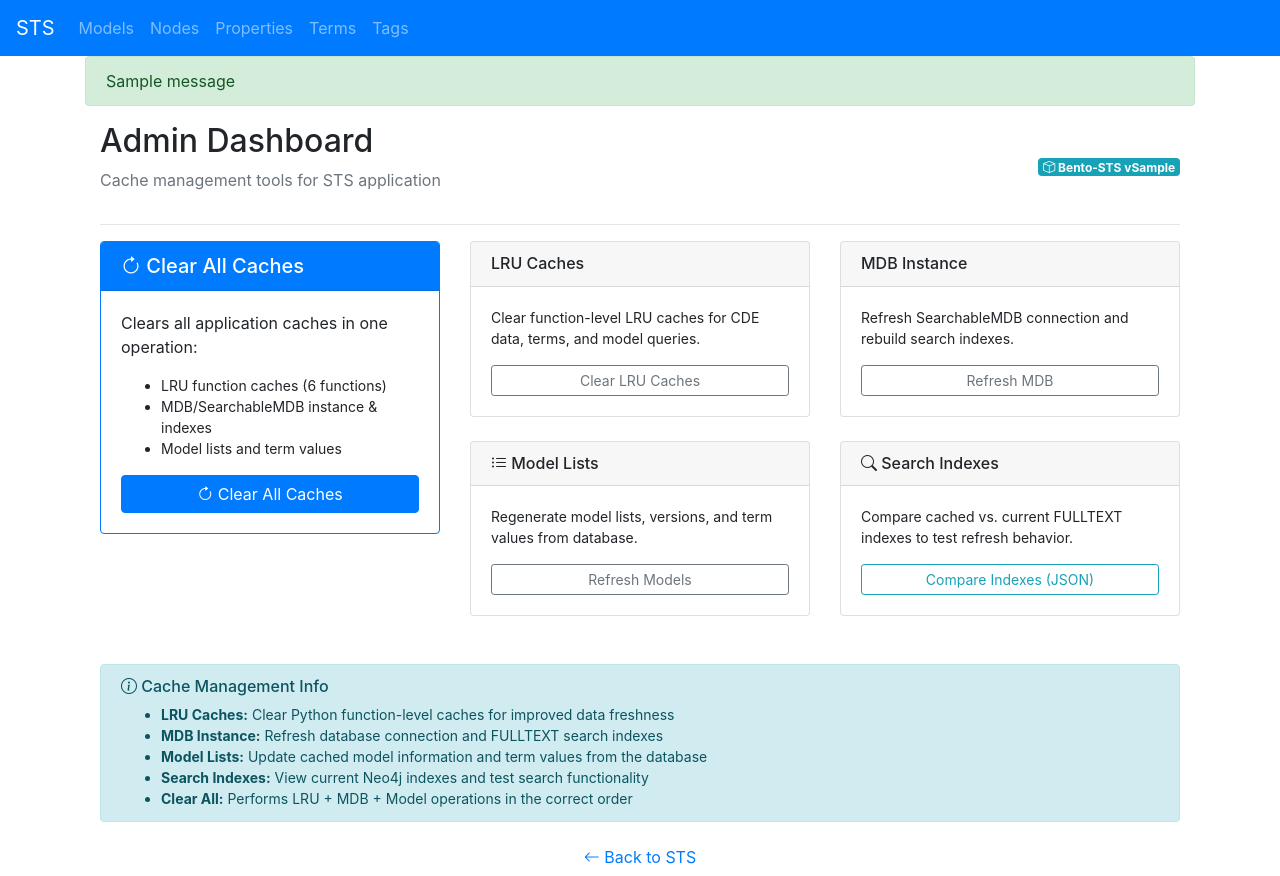
After one commit to CBIIT/bento-sts, a Python web app: template python/src/bento_sts/templates/admin_dashboard.html in a window 1280 px wide. The commit adds this page. Run offline with Jinja, Linux system fonts and the light colour scheme; the template is opened without the code that fills it: most values are stand-ins (such as "Sample title", 1, 10 or a date in 2020); one stand-in notice (Sample message) is shown; some libraries are stand-ins or nearby versions.

Commit message:
feat(admin tools): add cache-clearing tools
Add admin dashboard and routes:
- /admin/clear-lru-caches to clear cached values for functions that use the lru_cache decorator
- /admin/refresh-mdb to refresh connection to MDB using uri, username, and password set in the app  environment
- /admin/refresh-model-lists to reload current app model list for model id links
- /admin/clear-all-caches to do all the above
- /admin/indexes to list all cached indexes and current Neo4j indexes
- /admin/version to get current bento-sts package version used by app

```diff
--- a/python/pyproject.toml
+++ b/python/pyproject.toml
@@ -1,6 +1,6 @@
 [project]
 name = "bento-sts"
-version = "0.1.17"
+version = "0.1.18"
 authors = [
 	{ name = "Mark Benson", email = "mark.benson@nih.gov" },
 	{ name = "Mark A. Jensen", email = "mark.jensen@nih.gov" },
@@ -19,7 +19,7 @@ classifiers = [
 
 [tool.poetry]
 name = "bento-sts"
-version = "0.1.17"
+version = "0.1.18"
 description = "Bento Simple Terminology Server"
 authors = [
 	"Mark Benson <mark.benson@nih.gov>",
--- a/python/src/bento_sts/sts.py
+++ b/python/src/bento_sts/sts.py
@@ -35,7 +35,7 @@ def create_app(config_class=Config):
 
     minfo = app.config["MDB"].mdb_.get_model_info()
 
-    app.config["MODEL_LIST"] = sorted(set([x["handle"] for x in minfo]))
+    app.config["MODEL_LIST"] = sorted({x["handle"] for x in minfo})
     app.config["VERSIONS_BY_MODEL"] = {
         m: sorted([v["version"] for v in minfo if v["handle"] == m])
         for m in app.config["MODEL_LIST"]
--- /dev/null
+++ b/python/src/bento_sts/templates/admin_dashboard.html
@@ -0,0 +1,156 @@
+{% extends "base.html" %}
+
+{% block app_content %}
+<div class="container-fluid">
+    <div class="row">
+        <div class="col-12">
+            <div class="d-flex justify-content-between align-items-center mb-3">
+                <div>
+                    <h2>Admin Dashboard</h2>
+                    <p class="text-muted">Cache management tools for STS application</p>
+                </div>
+                <div class="text-right">
+                    <span class="badge badge-info badge-lg">
+                        <i class="bi bi-box"></i> Bento-STS v{{ package_version }}
+                    </span>
+                </div>
+            </div>
+            <hr>
+        </div>
+    </div>
+
+    <div class="row">
+        <!-- Clear All Caches - Primary Action -->
+        <div class="col-md-6 col-lg-4 mb-4">
+            <div class="card border-primary">
+                <div class="card-header bg-primary text-white">
+                    <h5 class="card-title mb-0">
+                        <i class="bi bi-arrow-clockwise"></i> Clear All Caches
+                    </h5>
+                </div>
+                <div class="card-body">
+                    <p class="card-text">Clears all application caches in one operation:</p>
+                    <ul class="small">
+                        <li>LRU function caches (6 functions)</li>
+                        <li>MDB/SearchableMDB instance & indexes</li>
+                        <li>Model lists and term values</li>
+                    </ul>
+                    <form method="POST" action="{{ url_for('main.admin_clear_all_caches') }}" style="display:inline;">
+                        <button type="submit" class="btn btn-primary btn-block"
+                                onclick="return confirm('Clear all caches? This will refresh all cached data.')">
+                            <i class="bi bi-arrow-clockwise"></i> Clear All Caches
+                        </button>
+                    </form>
+                </div>
+            </div>
+        </div>
+
+        <!-- Individual Cache Tools -->
+        <div class="col-md-6 col-lg-8">
+            <div class="row">
+                <!-- LRU Caches -->
+                <div class="col-md-6 mb-4">
+                    <div class="card">
+                        <div class="card-header">
+                            <h6 class="card-title mb-0">
+                                <i class="bi bi-memory"></i> LRU Caches
+                            </h6>
+                        </div>
+                        <div class="card-body">
+                            <p class="card-text small">Clear function-level LRU caches for CDE data, terms, and model queries.</p>
+                            <form method="POST" action="{{ url_for('main.admin_clear_lru_caches') }}" style="display:inline;">
+                                <button type="submit" class="btn btn-outline-secondary btn-sm btn-block"
+                                        onclick="return confirm('Clear LRU caches?')">
+                                    Clear LRU Caches
+                                </button>
+                            </form>
+                        </div>
+                    </div>
+                </div>
+
+                <!-- MDB Instance -->
+                <div class="col-md-6 mb-4">
+                    <div class="card">
+                        <div class="card-header">
+                            <h6 class="card-title mb-0">
+                                <i class="bi bi-database"></i> MDB Instance
+                            </h6>
+                        </div>
+                        <div class="card-body">
+                            <p class="card-text small">Refresh SearchableMDB connection and rebuild search indexes.</p>
+                            <form method="POST" action="{{ url_for('main.admin_refresh_mdb') }}" style="display:inline;">
+                                <button type="submit" class="btn btn-outline-secondary btn-sm btn-block"
+                                        onclick="return confirm('Refresh MDB instance? This may take a moment.')">
+                                    Refresh MDB
+                                </button>
+                            </form>
+                        </div>
+                    </div>
+                </div>
+
+                <!-- Model Lists -->
+                <div class="col-md-6 mb-4">
+                    <div class="card">
+                        <div class="card-header">
+                            <h6 class="card-title mb-0">
+                                <i class="bi bi-list-ul"></i> Model Lists
+                            </h6>
+                        </div>
+                        <div class="card-body">
+                            <p class="card-text small">Regenerate model lists, versions, and term values from database.</p>
+                            <form method="POST" action="{{ url_for('main.admin_refresh_model_lists') }}" style="display:inline;">
+                                <button type="submit" class="btn btn-outline-secondary btn-sm btn-block"
+                                        onclick="return confirm('Refresh model lists?')">
+                                    Refresh Models
+                                </button>
+                            </form>
+                        </div>
+                    </div>
+                </div>
+
+                <!-- Search Indexes -->
+                <div class="col-md-6 mb-4">
+                    <div class="card">
+                        <div class="card-header">
+                            <h6 class="card-title mb-0">
+                                <i class="bi bi-search"></i> Search Indexes
+                            </h6>
+                        </div>
+                        <div class="card-body">
+                            <p class="card-text small">Compare cached vs. current FULLTEXT indexes to test refresh behavior.</p>
+                            <a href="{{ url_for('main.admin_list_indexes') }}"
+                               class="btn btn-outline-info btn-sm btn-block"
+                               target="_blank">
+                                Compare Indexes (JSON)
+                            </a>
+                        </div>
+                    </div>
+                </div>
+            </div>
+        </div>
+    </div>
+
+    <div class="row mt-4">
+        <div class="col-12">
+            <div class="alert alert-info">
+                <h6><i class="bi bi-info-circle"></i> Cache Management Info</h6>
+                <ul class="mb-0 small">
+                    <li><strong>LRU Caches:</strong> Clear Python function-level caches for improved data freshness</li>
+                    <li><strong>MDB Instance:</strong> Refresh database connection and FULLTEXT search indexes</li>
+                    <li><strong>Model Lists:</strong> Update cached model information and term values from the database</li>
+                    <li><strong>Search Indexes:</strong> View current Neo4j indexes and test search functionality</li>
+                    <li><strong>Clear All:</strong> Performs LRU + MDB + Model operations in the correct order</li>
+                </ul>
+            </div>
+        </div>
+    </div>
+
+    <div class="row">
+        <div class="col-12 text-center">
+            <a href="{{ url_for('main.index') }}" class="btn btn-link">
+                <i class="bi bi-arrow-left"></i> Back to STS
+            </a>
+        </div>
+    </div>
+</div>
+{% endblock %}
--- a/python/src/bento_sts/templates/base.html
+++ b/python/src/bento_sts/templates/base.html
@@ -1,103 +1,131 @@
 <!-- -*-jinja2-*- -->
-{% from 'bootstrap4/form.html' import render_form, render_field %}
-<!doctype html>
+<!DOCTYPE html>
+{% from "bootstrap4/form.html" import render_form, render_field %}
+
 <html lang="en">
   <head>
     {% block head %}
     <!-- Required meta tags -->
-        <meta charset="utf-8">
-        <meta name="viewport" content="width=device-width, initial-scale=1, shrink-to-fit=no">
+    <meta charset="utf-8" />
+    <meta
+      name="viewport"
+      content="width=device-width, initial-scale=1, shrink-to-fit=no"
+    />
 
     <!-- Favicon -->
-        <link rel="icon" type="image/x-icon" href="{{ url_for('static', filename='favicon.ico') }}">
-        <link rel="shortcut icon" type="image/x-icon" href="{{ url_for('static', filename='favicon.ico') }}">
+    <link
+      rel="icon"
+      type="image/x-icon"
+      href="{{ url_for('static', filename='favicon.ico') }}"
+    />
+    <link
+      rel="shortcut icon"
+      type="image/x-icon"
+      href="{{ url_for('static', filename='favicon.ico') }}"
+    />
 
     {% block styles %}
     <!-- Bootstrap Icons-->
 
     <!-- Bootstrap CSS -->
     {{ bootstrap.load_css() }}
-          <link href="https://cdn.jsdelivr.net/npm/bootstrap-icons@1.5.0/font/bootstrap-icons.css" rel="stylesheet">
-          <link rel="stylesheet" href="https://code.jquery.com/ui/1.14.1/themes/base/jquery-ui.css">
-	  <link href="/static/sts.css" rel="stylesheet">
+    <link
+      href="https://cdn.jsdelivr.net/npm/bootstrap-icons@1.5.0/font/bootstrap-icons.css"
+      rel="stylesheet"
+    />
+    <link
+      rel="stylesheet"
+      href="https://code.jquery.com/ui/1.14.1/themes/base/jquery-ui.css"
+    />
+    <link href="/static/sts.css" rel="stylesheet" />
 
-        {% endblock %}
-
-        {% block scripts %}
-          {{ moment.include_moment() }}
-          {{ moment.lang(g.locale) }}
-          {{ bootstrap.load_js() }}
+    {% endblock %} {% block scripts %} {{ moment.include_moment() }} {{
+    moment.lang(g.locale) }} {{ bootstrap.load_js() }}
     <script src="https://code.jquery.com/jquery-3.7.1.js"></script>
     <script src="https://code.jquery.com/ui/1.14.1/jquery-ui.js"></script>
     <script>
-            $( function() {
-            $( "#tabs" ).tabs();
-            } );
+      $(function () {
+        $("#tabs").tabs();
+      });
     </script>
     {% endblock %}
     <title>STS</title>
-
 
     {% endblock %}
   </head>
 
   <body>
-
     {% block navbar %}
 
     <nav class="navbar navbar-expand-md navbar-dark bg-primary">
-
       <a class="navbar-brand" href="{{ url_for('main.index') }}">STS</a>
 
-                <button class="navbar-toggler" type="button" data-toggle="collapse" data-target="#navbarNav" aria-controls="navbarNav" aria-expanded="false" aria-label="Toggle navigation">
+      <button
+        class="navbar-toggler"
+        type="button"
+        data-toggle="collapse"
+        data-target="#navbarNav"
+        aria-controls="navbarNav"
+        aria-expanded="false"
+        aria-label="Toggle navigation"
+      >
         <span class="navbar-toggler-icon"></span>
       </button>
 
       <div class="collapse navbar-collapse" id="navbarNav">
-                        <ul class="navbar-nav  mr-auto">
+        <ul class="navbar-nav mr-auto">
           <li class="nav-item">
-                                <a class="nav-link" href="{{ url_for('main.models') }}">{{ 'Models' }}</a>
+            <a class="nav-link" href="{{ url_for('main.models') }}"
+              >{{ 'Models' }}</a
+            >
           </li>
           <li class="nav-item">
-                                <a class="nav-link" href="{{ url_for('main.entities',entities='nodes') }}">{{ 'Nodes' }}</a>
+            <a
+              class="nav-link"
+              href="{{ url_for('main.entities',entities='nodes') }}"
+              >{{ 'Nodes' }}</a
+            >
           </li>
           <li class="nav-item">
-                                <a class="nav-link" href="{{ url_for('main.entities',entities='properties') }}">{{ 'Properties' }}</a>
+            <a
+              class="nav-link"
+              href="{{ url_for('main.entities',entities='properties') }}"
+              >{{ 'Properties' }}</a
+            >
           </li>
           <li class="nav-item">
-                                <a class="nav-link" href="{{ url_for('main.entities',entities='terms') }}">{{ 'Terms' }}</a>
+            <a
+              class="nav-link"
+              href="{{ url_for('main.entities',entities='terms') }}"
+              >{{ 'Terms' }}</a
+            >
           </li>
           <li class="nav-item">
-			      <a class="nav-link" href="{{ url_for('main.tags') }}">{{ 'Tags' }}</a>
+            <a class="nav-link" href="{{ url_for('main.tags') }}"
+              >{{ 'Tags' }}</a
+            >
           </li>
         </ul>
-                        {% if g.search_form %}
-			  {{ render_form( g.search_form, form_type="inline", method="get",
-			  action=url_for("main.search"), extra_classes="my-2 my-md-0",
-			  button_size="sm",
-			  button_map={"models":"outline-light", "terms":"outline-light"} ) }}"
-                        {% endif %}
+        {% if g.search_form %} {{ render_form( g.search_form,
+        form_type="inline", method="get", action=url_for("main.search"),
+        extra_classes="my-2 my-md-0", button_size="sm",
+        button_map={"models":"outline-light", "terms":"outline-light"} ) }}" {%
+        endif %}
       </div>
-
-
     </nav>
 
-        {% endblock %}
-
-        {% block content %}
+    {% endblock %} {% block content %}
     <div class="container">
-                {% with messages = get_flashed_messages() %}
-                {% if messages %}
-                    {% for message in messages %}
-                    <div class="alert alert-info" role="alert">{{ message }}</div>
-                    {% endfor %}
-                {% endif %}
-                {% endwith %}
-
-                {# application content needs to be provided in the app_content block #}
-
-                {% block app_content %}{% endblock %}
-
+      {% with messages = get_flashed_messages(with_categories=true) %} {% if
+      messages %} {% for category, message in messages %}
+      <div
+        class="alert alert-{{ 'success' if category == 'success' else ('danger' if category == 'error' else 'info') }}"
+        role="alert"
+      >
+        {{ message }}
+      </div>
+      {% endfor %} {% endif %} {% endwith %} {# application content needs to be
+      provided in the app_content block #} {% block app_content %}{% endblock %}
     </div>
     {% endblock %}
   </body>
```
Also changed, not shown: python/src/bento_sts/config.py (+7 -5 lines), python/src/bento_sts/main/routes.py (+326 -0 lines), python/src/bento_sts/mdb.py (+4 -3 lines). Lines whose indentation alone changed are shown as unchanged.
